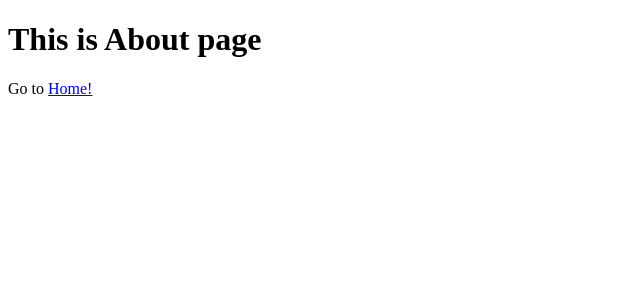
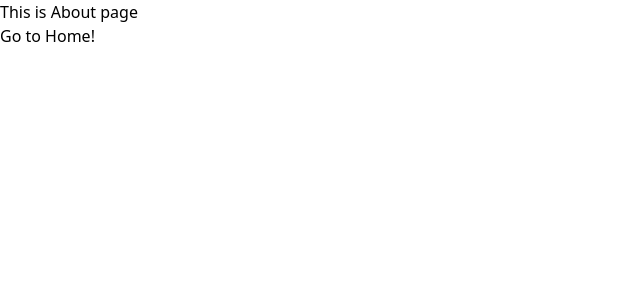
Before and after one commit to deepit1988/directory-repo, a Next.js app: page /about in a window 1280 px wide. Shown: the top 300 px of the page, without its empty margins (0-640 px from the left). Built offline with nearby package versions, Linux system fonts and the light colour scheme.

Commit message:
Tailwind Support

```diff
--- /dev/null
+++ b/pages/_app.js
@@ -0,0 +1,7 @@
+import '../styles/index.css';
+
+function App({ Component, pageProps }) {
+  return <Component {...pageProps} />;
+}
+
+export default App;
--- /dev/null
+++ b/styles/index.css
@@ -0,0 +1,6 @@
+/* purgecss start ignore */
+@tailwind base;
+@tailwind components;
+/* purgecss end ignore */
+
+@tailwind utilities;
--- /dev/null
+++ b/tailwind.config.js
@@ -0,0 +1,8 @@
+module.exports = {
+  purge: [],
+  theme: {
+    extend: {},
+  },
+  variants: {},
+  plugins: [],
+}
```
